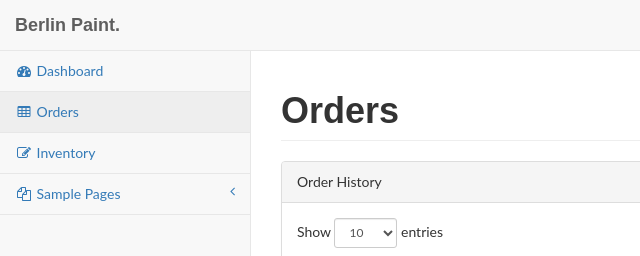
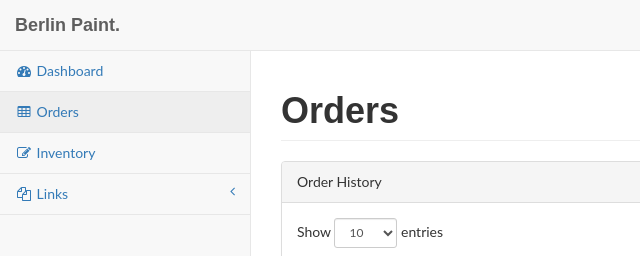
Before and after one commit to taoong/berlin-paint, a website: page admin/pages/orders.html in a window 1280 px wide. Shown: the top 256 px of the page, 0-640 px from the left. Drawn offline with Linux system fonts and the light colour scheme.

Commit message:
Minor content changes

```diff
--- a/admin/pages/orders.html
+++ b/admin/pages/orders.html
@@ -183,7 +183,7 @@
                             <a href="inventory.html"><i class="fa fa-edit fa-fw"></i> Inventory</a>
                         </li>
                         <li>
-                            <a href="#"><i class="fa fa-files-o fa-fw"></i> Sample Pages<span class="fa arrow"></span></a>
+                            <a href="#"><i class="fa fa-files-o fa-fw"></i> Links<span class="fa arrow"></span></a>
                             <ul class="nav nav-second-level">
                                 <li>
                                     <a href="https://drive.google.com/drive/folders/0B0aLGKUgn_PEeDBHUjd6NXg5Ums?usp=sharing">MSDS/TDS Files</a>
```
Also changed, not shown: admin/pages/inventory.html (+1 -1 lines), admin/pages/login.html (+0 -5 lines).
